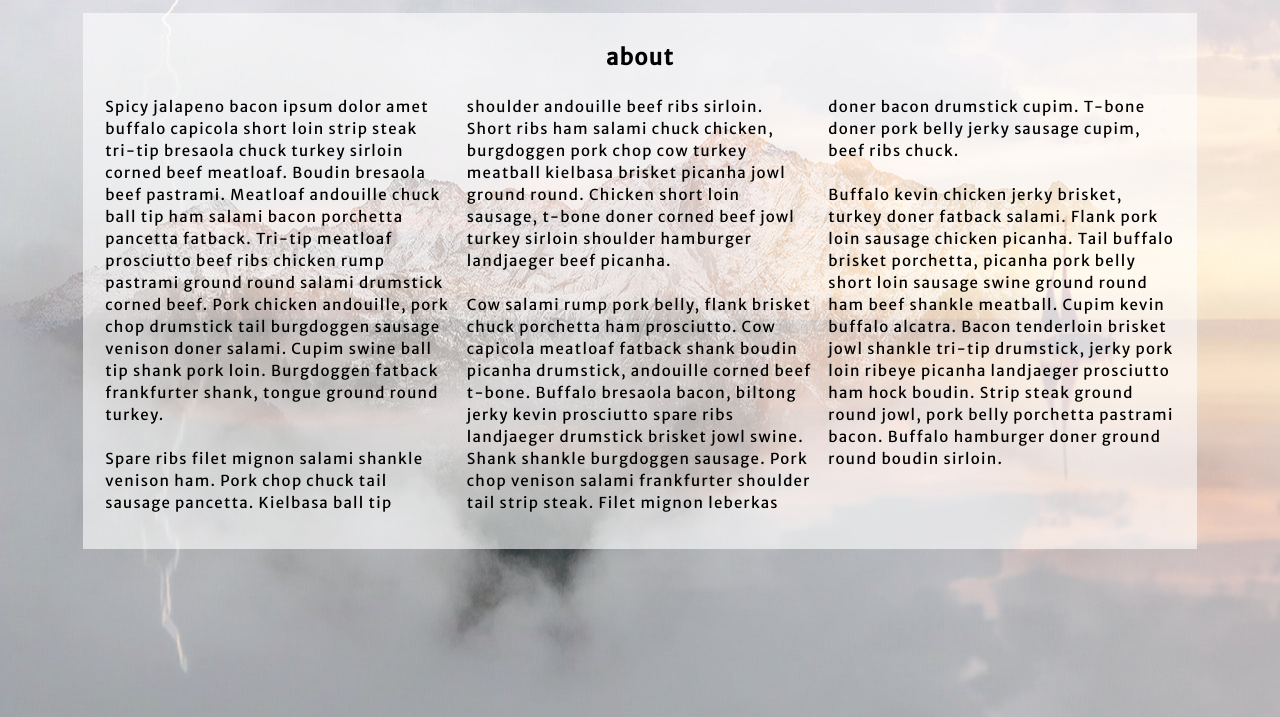
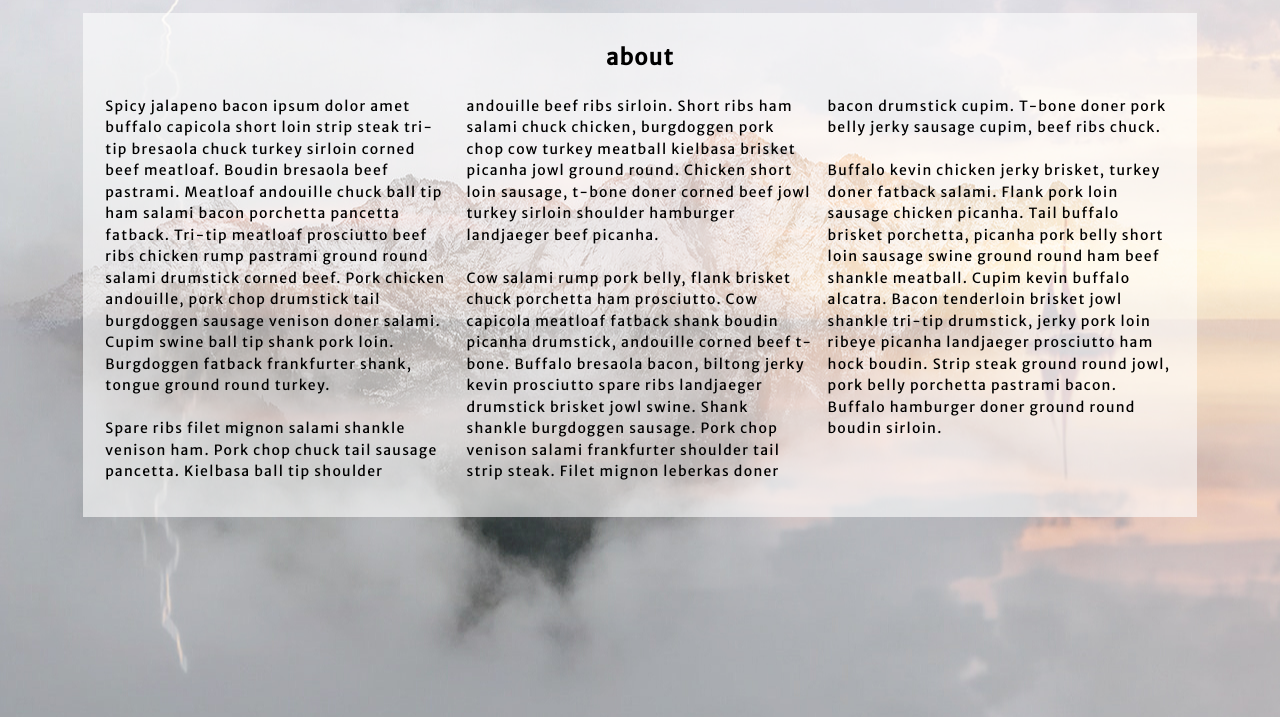
Before and after one commit to Chaseizm/SMCSpr19_WD2, a plain HTML site: page Class 2/index.html in a window 1280 px wide. Shown: the part 83-800 px from the top of the page. Drawn offline with Linux system fonts and the light colour scheme.

Commit message:
Readjust body text sizing.
size 13 for smaller devices and 14 for desktop window?

```diff
--- a/Class 2/style.css
+++ b/Class 2/style.css
@@ -96,9 +96,9 @@ label {
 }
 
 .imgcontainer p {
-    font-size: 15px;
+    font-size: 13px;
     padding: 0px 22px;
-    line-height: 22px;
+    line-height: 21.5px;
 }
 
 @media(min-width: 768px) {
@@ -179,6 +179,11 @@ label {
         column-count: 3;
     }
 
+    .imgcontainer p {
+        font-size: 14px;
+
+    }
+
 
 
 }
```
